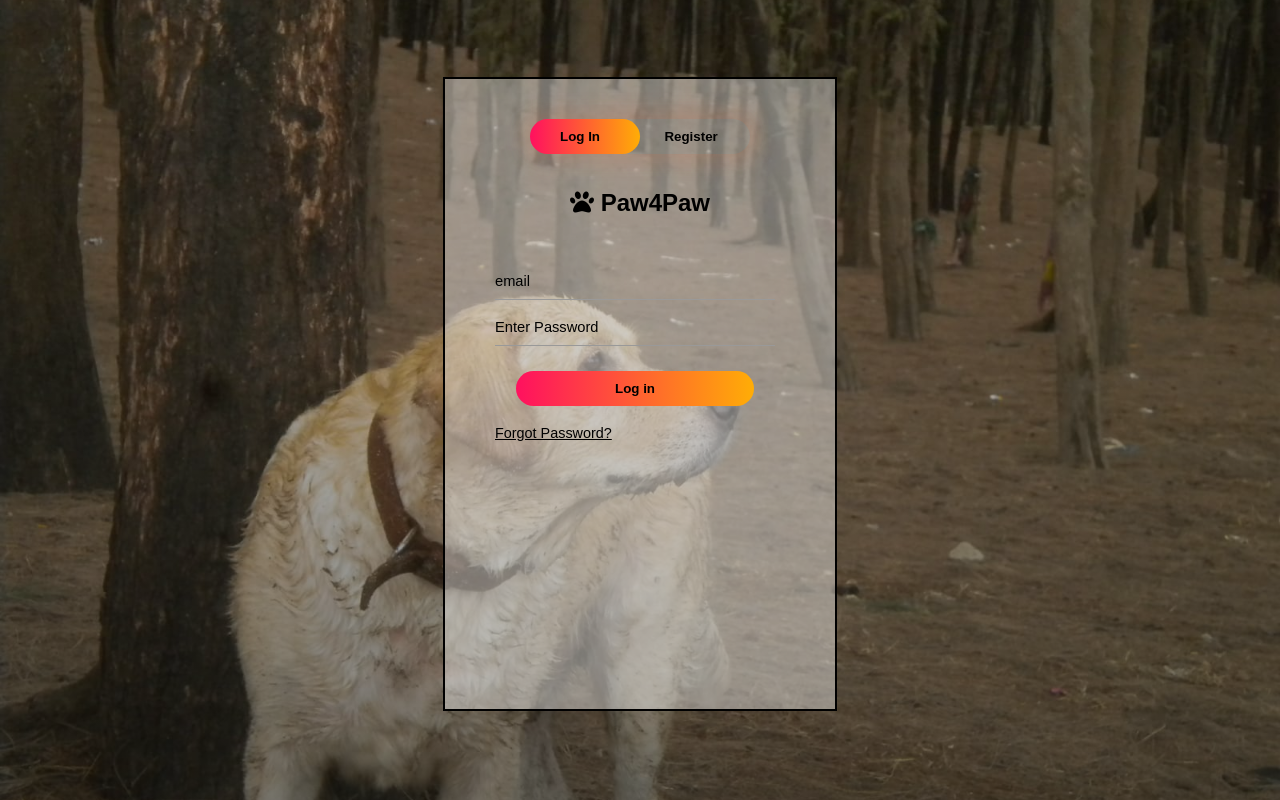
After one commit to PawfectMatch/PawfectMatch, a PHP site: page /views/Authentication/loginandregistration.php in a window 1280 px wide. The commit adds this page. Run offline with PHP 8.4, Linux system fonts and the light colour scheme; some libraries are stand-ins or nearby versions.

Commit message:
HELLO
CHECK1

```diff
--- /dev/null
+++ b/IPProject/views/Authentication/loginandregistration.php
@@ -0,0 +1,112 @@
+<?php
+	require "../../config/config.php";
+	require "../../includes/form_handlers/register_handler.php";
+	require "../../includes/form_handlers/login_handler.php";
+?>
+
+<!DOCTYPE html>
+<html>
+<head>
+	<title>Login and Registration Form</title>
+	<link rel="stylesheet" type="text/css" href="../../Public/Stylesheets/app.css">
+
+	<!-- fonts -->
+	<link href="https://fonts.googleapis.com/css2?family=Alata&display=swap" rel="stylesheet">
+	<script src="https://kit.fontawesome.com/8e5b7275f2.js" crossorigin="anonymous"></script>
+</head>
+<body>
+	<!-- IMAGE CONTAINER FULL -->
+	<div class="hero">
+		<!-- SMALL CONTAINER -->
+		<div class="form-box">
+
+			<!-- REGISTER  / LOGIN BUTTONS  -->
+			<div class="button-box">
+				<div id="btn"></div>
+				<button type="button" class="toggle-btn" onclick="login()">Log In</button>
+				<button type="button" class="toggle-btn" onclick="register()">Register</button>
+			</div>
+
+			<!-- BRAND NAME s -->
+            <div class="brand" style="text-align : center;">
+                <h2><i class="fas fa-paw"></i> Paw4Paw</h2>
+            </div>
+
+			<!-- LOGIN FORM  -->
+			<form id="login" class="input-group" method="POST" action = "loginandregistration.php">
+				<input name='log_email' type="text" class="input-field" placeholder="email" value = "<?php
+					if(isset($_SESSION['log_email'])){
+						echo $_SESSION['log_email'];
+					}
+				?>" required>
+				<input name='log_password' type="password" class="input-field" placeholder="Enter Password" required>
+				<button name='log_submit' class="submit-btn" type="submit" style= "margin-top : 20px;">Log in</button>
+				<br>
+				<a style = 'color : black; font-size : .9rem; font-weight : 300;' href="#">Forgot Password?</a>
+
+				<!-- error message -->
+				<?php
+					if(isset($login_messege_array)){
+				?>
+				<div style="font-size : .8rem; color: red;" class="input-field">
+					<?php
+					foreach($login_messege_array as $val){
+							echo $val . " | ";
+						}
+					?>
+				</div>
+				<?php
+					}
+				?>
+
+			</form>
+
+			<!-- REGISTERATION FORM  -->
+			<form id="register" class="input-group" method="POST" action = "loginandregistration.php">
+				<input name='reg_username' type="text" class="input-field" placeholder="Username" value="<?php
+						if(isset($_SESSION['reg_username'])){
+							echo $_SESSION['reg_username'];
+						}
+					?>" required>
+				<input name='reg_email' type="email" class="input-field" placeholder="Email Id" value="<?php
+						if(isset($_SESSION['reg_email'])){
+							echo $_SESSION['reg_email'];
+						}
+					?>" required>
+				<input name='reg_mnumber' type="text" class="input-field" placeholder="Mobile Number" value="<?php
+						if(isset($_SESSION['reg_mnumber'])){
+							echo $_SESSION['reg_mnumber'];
+						}
+					?>" required>
+				<input name='reg_pass1' type="password" class="input-field" placeholder="Enter a Password" required>
+				<input name='reg_pass2' type="password" class="input-field" placeholder="Re-Enter Password" required>
+
+				<!-- error message -->
+				<?php
+					if(isset($error_array)){
+				?>
+				<div style="font-size : .8rem; color: red;" class="input-field">
+					<?php
+					foreach($error_array as $val){
+							echo $val . " | ";
+						}
+					?>
+				</div>
+				<?php
+					}
+				?>
+
+				<input name='reg_check' type="checkbox" class="check-box">
+					<span style="color : black; font-size : .9rem; font-weight : 200;">I agree that the above information is true to my knowledge.
+					</span>
+				<button name='reg_submit' class="submit-btn" type="submit">Register</button>
+			</form>
+		</div>
+
+	</div>
+
+
+	<script type= 'text/javascript' src = '../../Public/Javascript/log_reg.js'></script>
+
+</body>
+</html>
```
Also changed, not shown: IPProject/views/LandingPage.php (added, +57 -0 lines), IPProject/views/Main/index.php (added, +21 -0 lines), IPProject/Public/Javascript/log_reg.js (line endings or trailing spaces), IPProject/Public/Stylesheets/LandingPage.css (line endings or trailing spaces), IPProject/Public/Stylesheets/app.css (line endings or trailing spaces), IPProject/Public/Stylesheets/main.css (added), IPProject/Public/Stylesheets/pic1.jpg (added), IPProject/Public/Stylesheets/pic3.jpg (added), IPProject/Public/Stylesheets/pic4.jpg (added), IPProject/README.md (added), IPProject/config/config.php (line endings or trailing spaces), IPProject/includes/form_handlers/login_handler.php (line endings or trailing spaces), IPProject/includes/form_handlers/register_handler.php (line endings or trailing spaces), IPProject/includes/partials/footer.php (line endings or trailing spaces), 1 more files, 3 other files.
